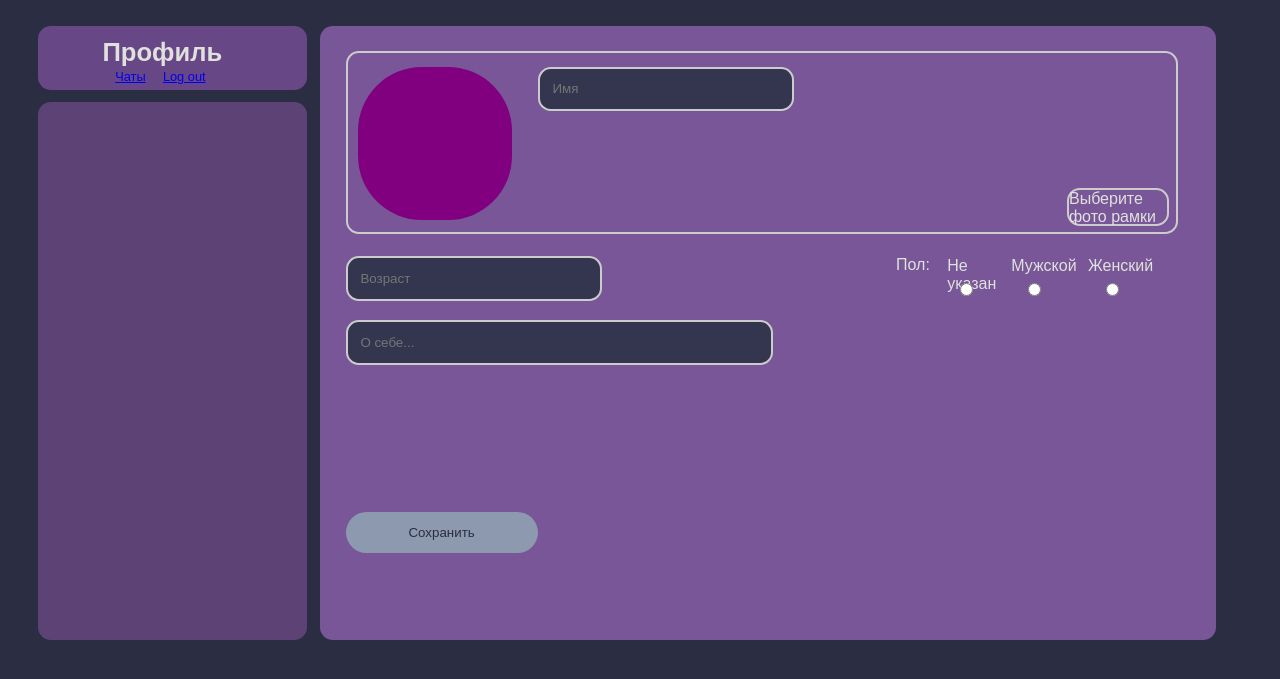
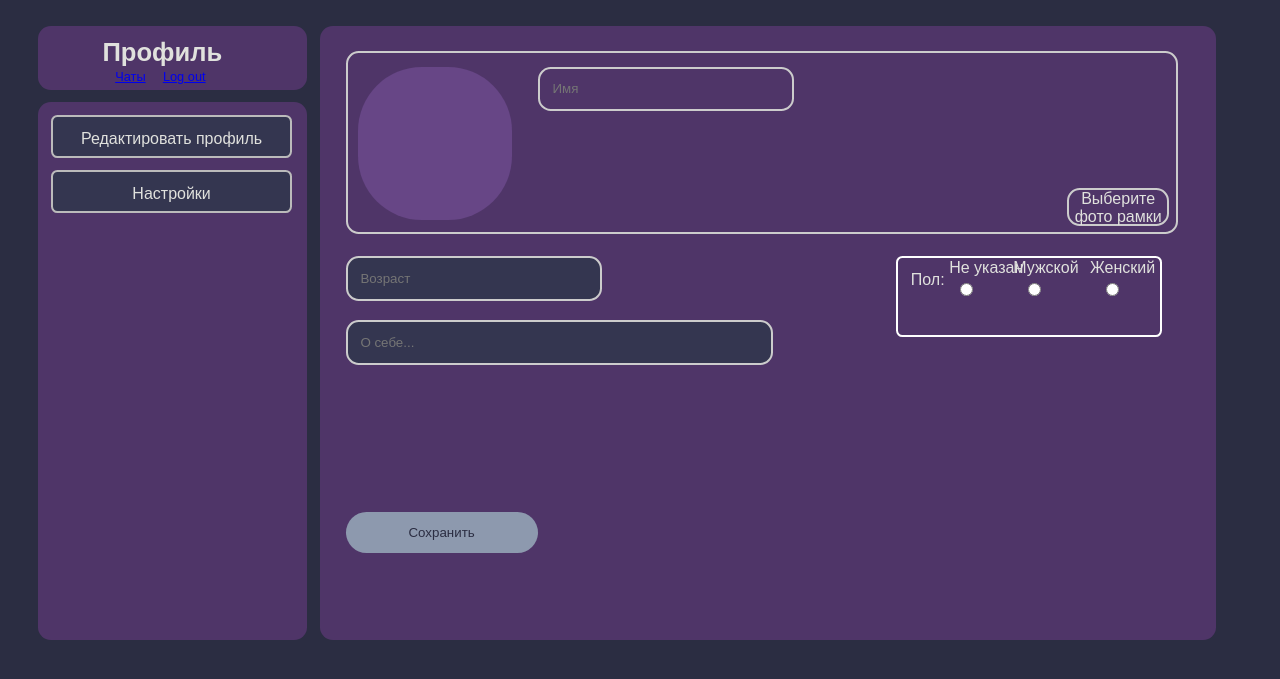
Before and after one commit to Nhrust/Project_TPP3, a Flask app: template templates/profile.html in a window 1280 px wide. Shown: the top 679 px of the page. Run offline with Flask 3, Linux system fonts and the light colour scheme; the template is opened without the code that fills it, so the values that code supplies are empty.

Commit message:
поигрался с профилем

```diff
--- a/static/css/profile.css
+++ b/static/css/profile.css
@@ -16,7 +16,7 @@ input[type="text"], select, textarea {
     border: 0.2vw solid #ccc;
     border-radius: 1vw;
     box-sizing: border-box;
-    background-color: #343650; /* Слегка более светлый тон фона */
+    background-color: rgba(0,0,0,0); /* Слегка более светлый тон фона */
     color: #FFF; /* Белый текст для читаемости */
 }
 
@@ -148,9 +148,14 @@ h2 {
 }
 
 .Sex{
+    width:18.5vw;
+    height:4vw;
+    padding:1vw;
     position: absolute;
     left:45vw;
     top:18vw;
+    border: 2px solid #fff;
+    border-radius: 0.5vw;
 }
 
 .IaboutU{
@@ -159,7 +164,7 @@ h2 {
 }
 
 .Info{
-    overflow-y:scroll;
+    overflow-y:hidden;
     overflow-x:hidden;
     position: fixed;
     width: 70vw;
@@ -168,11 +173,11 @@ h2 {
     margin-top: 2vw;
     border: none;
     border-radius: 1vw;
-    background:rgb(120, 86, 151); /*цвет выбран для наглядности*/
+    background:rgb(79, 53, 104); /*цвет выбран для наглядности*/
 }
 
 .Menu{
-    overflow-y:scroll;
+    overflow-y:hidden;
     overflow-x:hidden;
     position:fixed;
     width:21vw;
@@ -181,7 +186,7 @@ h2 {
     margin-top:8vw;
     border: none;
     border-radius: 1vw;
-    background:rgb(93, 67, 117); /*цвет выбран для наглядности*/
+    background:rgb(79, 53, 104); /*цвет выбран для наглядности*/
 
 }
 
@@ -195,7 +200,7 @@ h2 {
     margin-top:2vw;
     border: none;
     border-radius: 1vw;
-    background:rgb(103, 71, 133); /*цвет выбран для наглядности*/
+    background:rgb(79, 53, 104); /*цвет выбран для наглядности*/
 }
 
 .Not_choisen{
@@ -226,11 +231,11 @@ h2 {
     -webkit-border-radius: 1vw;
     -moz-border-radius: 1vw;
     border-radius: 5vw;
-    background: purple;
+    background: rgb(103, 70, 134);
 }
 
 #circle:hover{
-    background-color: rgb(95, 1, 95); /*цвет при наведении*/
+    background-color: rgb(47, 32, 61); /*цвет при наведении*/
 }
 
 #circle:hover .ChoosePhoto{
@@ -265,6 +270,7 @@ h2 {
     left:56.2vw;
     width:8vw;
     height:3vw;
+    text-align: center;
     background:rgb(0,0,0,0);
     border: 0.2vw solid #ccc;
     border-radius: 1vw;
@@ -274,3 +280,37 @@ h2 {
 .Choose_frame:hover{
     background-color: rgba(0, 0, 0, 0.203);
 }
+
+.Settings_of_profile{
+    padding:1vw;
+    margin-top:1vw;
+    margin-left:1vw;
+    width:16.5vw;
+    height:1vw;
+    text-align: center;
+    border: 0.2vw solid #bbb;
+    background-color: #343650;
+    border-radius: 0.5vw;
+}
+
+.Settings_of_profile:hover{
+    border-color: #fff;
+    background-color: #ae23ef;
+}
+
+.Settings{
+    padding:1vw;
+    margin-top:1vw;
+    margin-left:1vw;
+    width:16.5vw;
+    height:1vw;
+    text-align: center;
+    border: 0.2vw solid #bbb;
+    background-color: #343650;
+    border-radius: 0.5vw;
+}
+
+.Settings:hover{
+    border-color: #fff;
+    background-color: #ae23ef;
+}
--- a/templates/profile.html
+++ b/templates/profile.html
@@ -8,6 +8,8 @@
 	</head>
 	<body>
 		<div class="Menu">
+			<div class="Settings_of_profile">Редактировать профиль</div>
+			<div class="Settings">Настройки</div>
 		</div>
 		<div class="Headmenu">
 			<h1 class="Prof">Профиль</h1>
```
